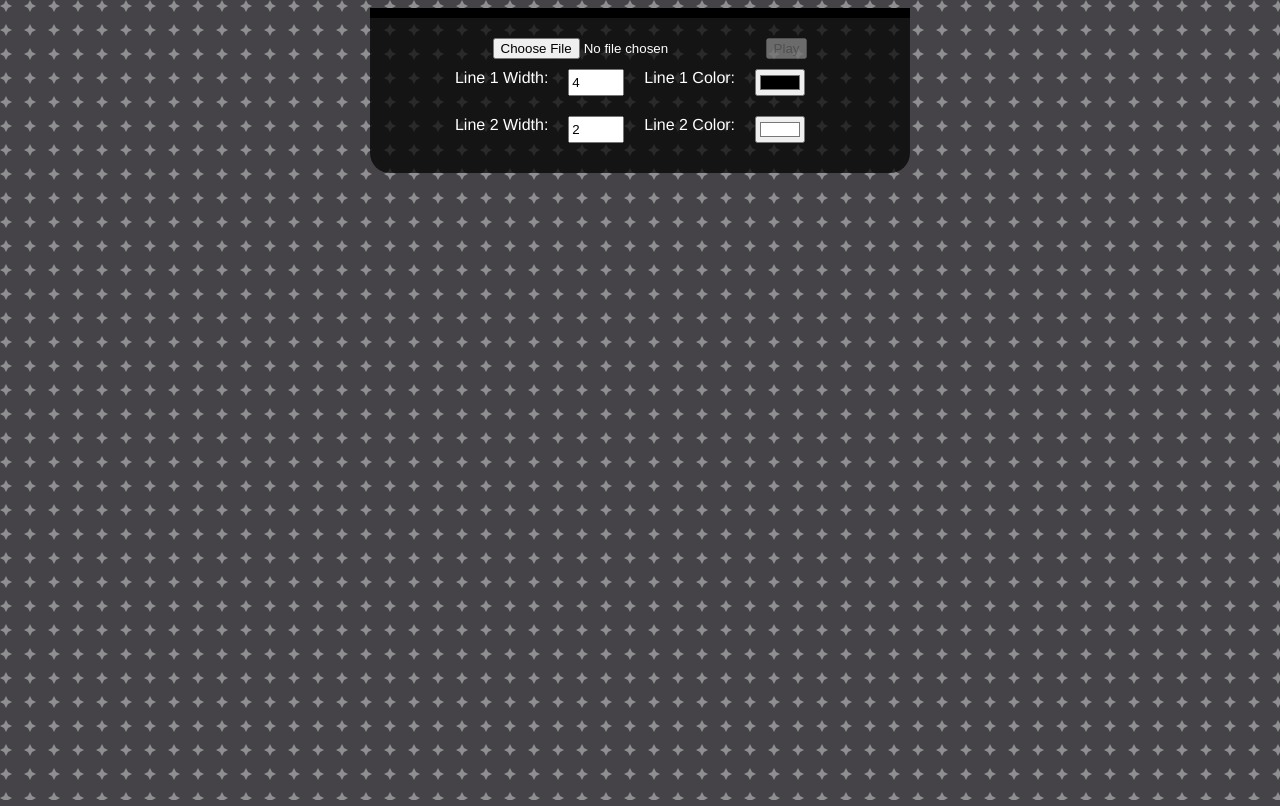
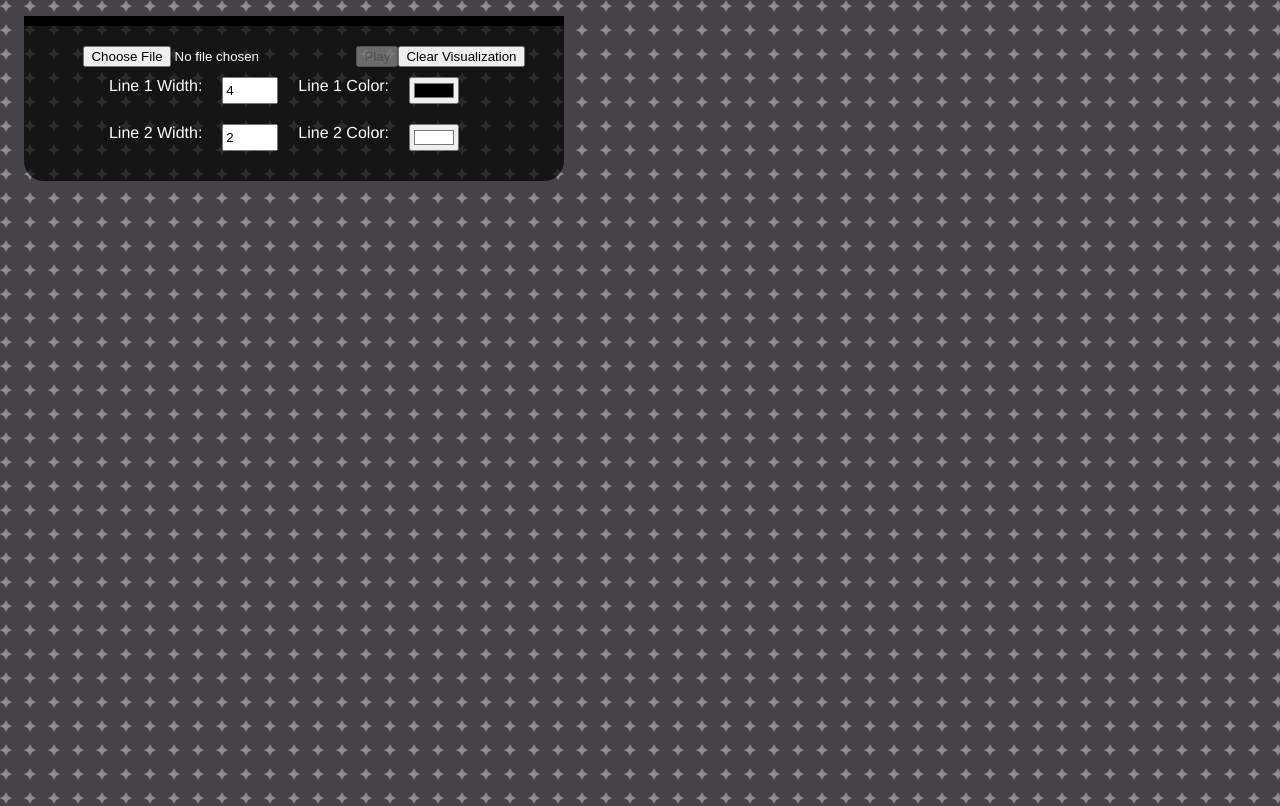
Before and after one commit to drinkingtheink/music-visualizer, a Vue app: page / in a window 1280 px wide. Shown: the top 806 px of the page. Built offline with nearby package versions, Linux system fonts and the light colour scheme.

Commit message:
visualizer wip

```diff
--- a/src/components/AudioVisualizer.vue
+++ b/src/components/AudioVisualizer.vue
@@ -5,6 +5,8 @@
       <button @click="togglePlayback" :disabled="!audioBuffer">
         {{ isPlaying ? 'Pause' : 'Play' }}
       </button>
+
+      <button @click="clearCanvas">Clear Visualization</button>
       <section class="controls">
         <label for="lineWidth">Line 1 Width:</label>
         <input type="number" v-model="lineWidth" min="1" max="30" />
@@ -103,6 +105,13 @@ export default {
       }
     };
 
+    const clearCanvas = () => {
+      const canvasCtx = canvas.value.getContext('2d');
+      const canvas2Ctx = canvas2.value.getContext('2d');
+      canvasCtx.clearRect(0, 0, canvas.value.width, canvas.value.height);
+      canvas2Ctx.clearRect(0, 0, canvas2.value.width, canvas2.value.height);
+    };
+
     const drawVisualizer = () => {
       if (!isPlaying.value) return;
       const canvasCtx = canvas.value.getContext('2d');
@@ -193,6 +202,7 @@ export default {
       strokeStyle,
       line2Width,
       stroke2Style,
+      clearCanvas,
     };
   },
 };
@@ -210,7 +220,6 @@ label {
 
 .canvas-stage {
   position: relative;
-  margin-top: -200px;
 }
 
 canvas {
@@ -223,6 +232,7 @@ canvas {
 
 canvas.top-wave {
   z-index: 10;
+  margin-top: -100px;
 }
 
 canvas.bottom-wave {
@@ -233,7 +243,7 @@ header {
   padding: 20px;
   background-color: rgba(0,0,0,0.7);
   max-width: 500px;
-  margin: 0 auto;
+  margin: 1rem 0 0 1rem;
   border-radius: 0 0 20px 20px;
   border-top: 10px solid;
   position: relative;
```
